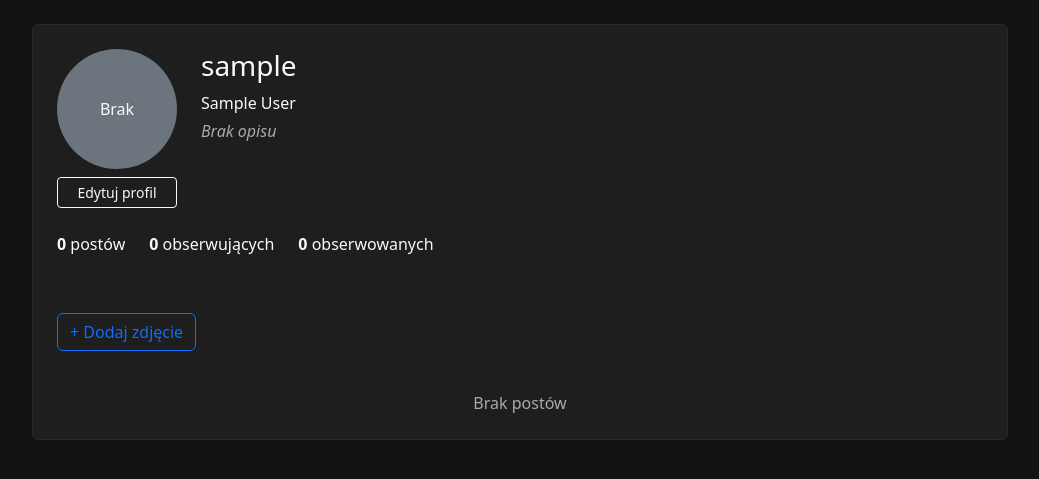
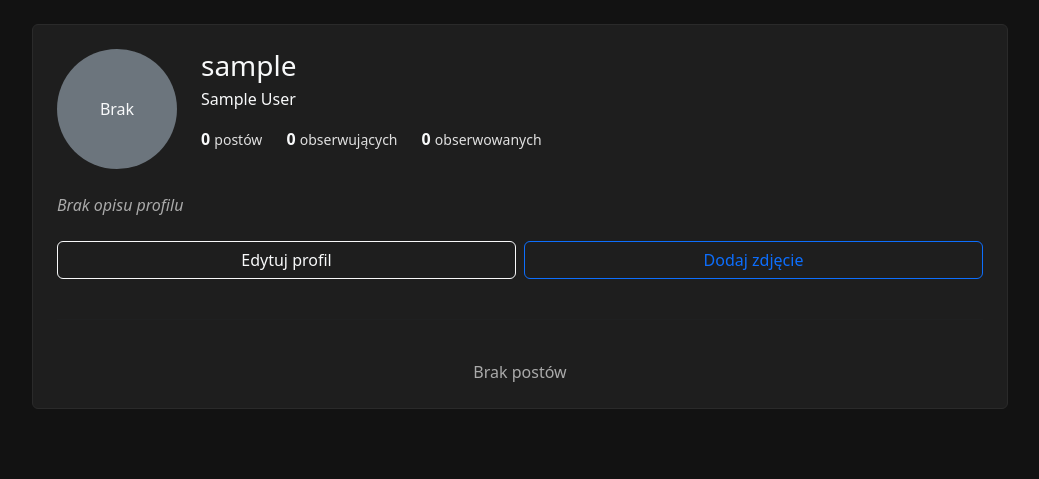
Before and after one commit to martrzeciak/lensy-app, a Django app: page /accounts/profile/ in a window 1280 px wide. Shown: the part 56-535 px from the top of the page, without its empty margins (120-1159 px from the left). Run offline with Django 5.2, Linux system fonts and the light colour scheme; the visitor is signed in with stand-in values (Sample User, id 1); data that the repository does not hold is empty.

Commit message:
New migration,second schema of profile.html, added avatar css

```diff
--- a/lensy_backend/static/css/style.css
+++ b/lensy_backend/static/css/style.css
@@ -61,3 +61,20 @@ li,
 small {
     color: #e0e0e0;
 }
+
+.avatar-box {
+    width: 120px;
+    height: 120px;
+    border-radius: 50%;
+    background-color: #6c757d;
+    display: flex;
+    align-items: center;
+    justify-content: center;
+    overflow: hidden;
+}
+
+.avatar-img {
+    width: 100%;
+    height: 100%;
+    object-fit: cover;
+}
--- a/lensy_backend/templates/accounts/profile.html
+++ b/lensy_backend/templates/accounts/profile.html
@@ -1,58 +1,79 @@
 {% extends "base.html" %}
 {% block title %}Profil{% endblock %}
+
 {% block content %}
 <div class="card p-4">
 
     <!-- ================= GÓRA PROFILU ================= -->
     <div class="d-flex gap-4 mb-4">
 
-        <div class="text-center">
-            {% if profile_user.avatar %}
-                <img src="{{ profile_user.avatar.url }}"
-                     class="rounded-circle mb-2"
-                     width="120"
-                     height="120">
-            {% else %}
-                <div class="rounded-circle bg-secondary d-flex align-items-center justify-content-center mb-2"
-                     style="width:120px;height:120px;">
+        <!-- AVATAR -->
+        <div style="width:120px;" class="text-center">
+            <div class="avatar-box mx-auto">
+                {% if profile_user.avatar %}
+                    <img src="{{ profile_user.avatar.url }}" class="avatar-img">
+                {% else %}
                     <span class="text-light">Brak</span>
-                </div>
-            {% endif %}
-
-            <a href="{% url 'edit_profile' %}"
-               class="btn btn-sm btn-outline-light w-100">
-                Edytuj profil
-            </a>
+                {% endif %}
+            </div>
         </div>
 
-        <div>
-            <h3 class="text-light">{{ profile_user.username }}</h3>
-            <p class="text-light mb-1">
+        <!-- DANE -->
+        <div class="flex-grow-1">
+
+            <h3 class="text-light mb-1">
+                {{ profile_user.username }}
+            </h3>
+
+            <p class="text-light mb-3">
                 {{ profile_user.first_name }} {{ profile_user.last_name }}
             </p>
 
-            {% if profile_user.bio %}
-                <p class="text-light">{{ profile_user.bio }}</p>
-            {% else %}
-                <p class="text-muted fst-italic">Brak opisu</p>
-            {% endif %}
+            <!-- STATYSTYKI -->
+            <div class="d-flex gap-4 text-light">
+                <div>
+                    <strong>{{ posts.count }}</strong>
+                    <small>postów</small>
+                </div>
+                <div>
+                    <strong>{{ profile_user.followers_count }}</strong>
+                    <small>obserwujących</small>
+                </div>
+                <div>
+                    <strong>{{ profile_user.following_count }}</strong>
+                    <small>obserwowanych</small>
+                </div>
+            </div>
+
         </div>
     </div>
 
-    <!-- ================= STATYSTYKI ================= -->
-    <div class="d-flex gap-4 mb-4 text-light">
-        <div><strong>{{ posts.count }}</strong> postów</div>
-        <div><strong>{{ profile_user.followers_count }}</strong> obserwujących</div>
-        <div><strong>{{ profile_user.following_count }}</strong> obserwowanych</div>
+    <!-- ================= OPIS ================= -->
+    <div class="mb-4 text-light">
+        {% if profile_user.bio %}
+            {{ profile_user.bio }}
+        {% else %}
+            <span class="text-muted fst-italic">Brak opisu profilu</span>
+        {% endif %}
+    </div>
+
+    <!-- ================= PRZYCISKI ================= -->
+    <div class="d-flex gap-2 mb-4">
+        <a href="{% url 'edit_profile' %}"
+           class="btn btn-outline-light w-50">
+            Edytuj profil
+        </a>
+
+        <button id="showPostFormBtn"
+                class="btn btn-outline-primary w-50">
+            Dodaj zdjęcie
+        </button>
     </div>
 
     <hr>
 
-    <!-- ================= DODAWANIE POSTA ================= -->
+    <!-- ================= FORMULARZ POSTA ================= -->
     <div class="mb-4">
-        <button id="showPostFormBtn" class="btn btn-outline-primary mb-3">
-            + Dodaj zdjęcie
-        </button>
 
         <form id="postForm"
               method="post"
@@ -70,7 +91,7 @@
                    required>
 
             <textarea name="description"
-                      class="form-control mb-2"
+                      class="form-control mb-3"
                       rows="3"
                       placeholder="Opis (opcjonalnie)"></textarea>
 
@@ -84,6 +105,7 @@
                 Anuluj
             </button>
         </form>
+
     </div>
 
     <!-- ================= POSTY ================= -->
@@ -91,7 +113,8 @@
         {% for post in posts %}
             <div class="col-4">
                 <a href="{{ post.get_absolute_url }}">
-                    <img src="{{ post.image.url }}" class="img-fluid rounded">
+                    <img src="{{ post.image.url }}"
+                         class="img-fluid rounded">
                 </a>
             </div>
         {% empty %}
```
Also changed, not shown: lensy_backend/accounts/migrations/0001_initial.py, lensy_backend/accounts/migrations/0002_customuser_avatar_customuser_bio.py (deleted), lensy_backend/accounts/migrations/0003_customuser_gender.py (deleted), lensy_backend/accounts/migrations/0004_alter_customuser_gender.py (deleted), lensy_backend/accounts/migrations/0006_remove_customuser_gender.py (deleted), lensy_backend/posts/migrations/0002_hashtag_alter_post_options_rename_user_post_author_and_more.py (added).
